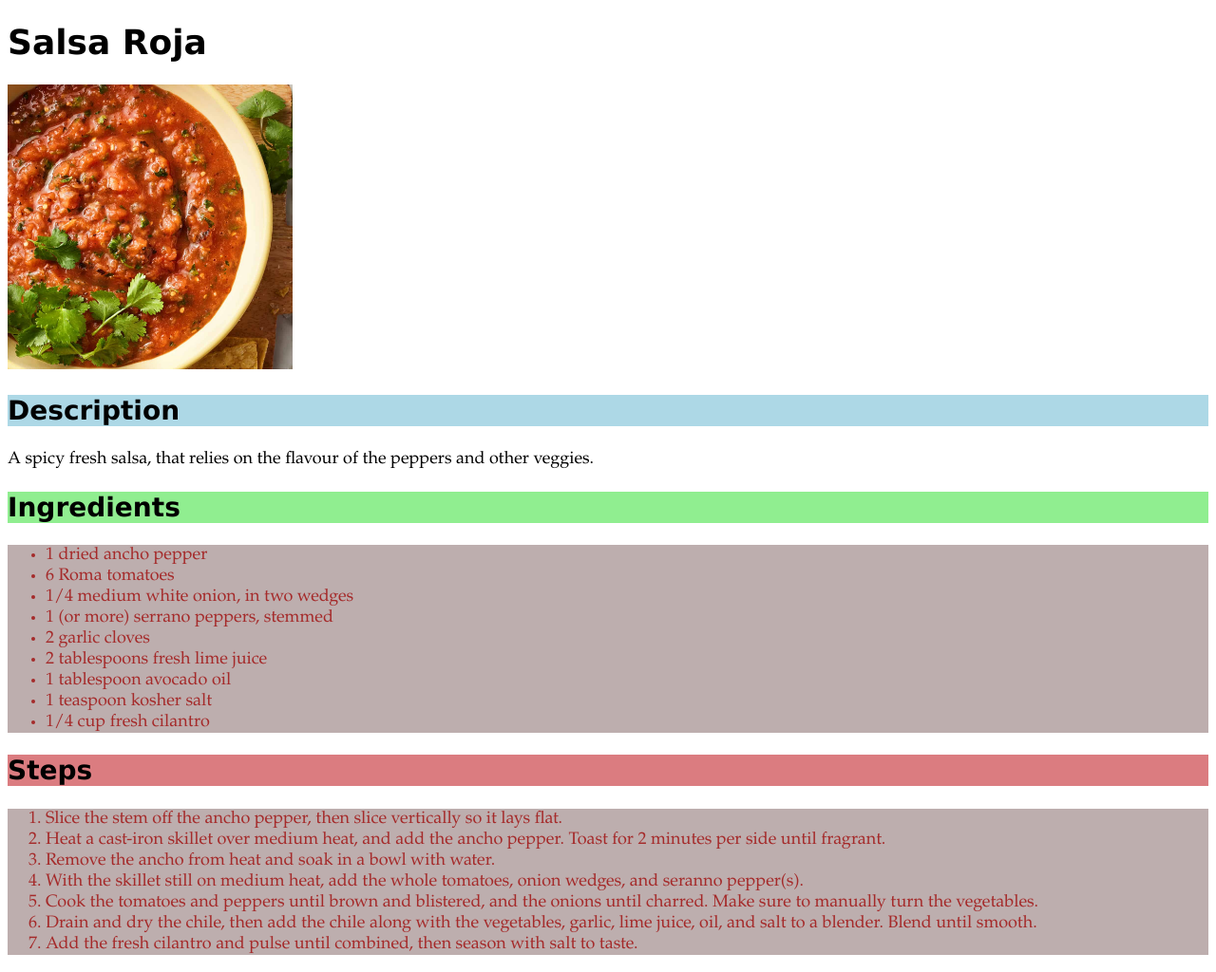
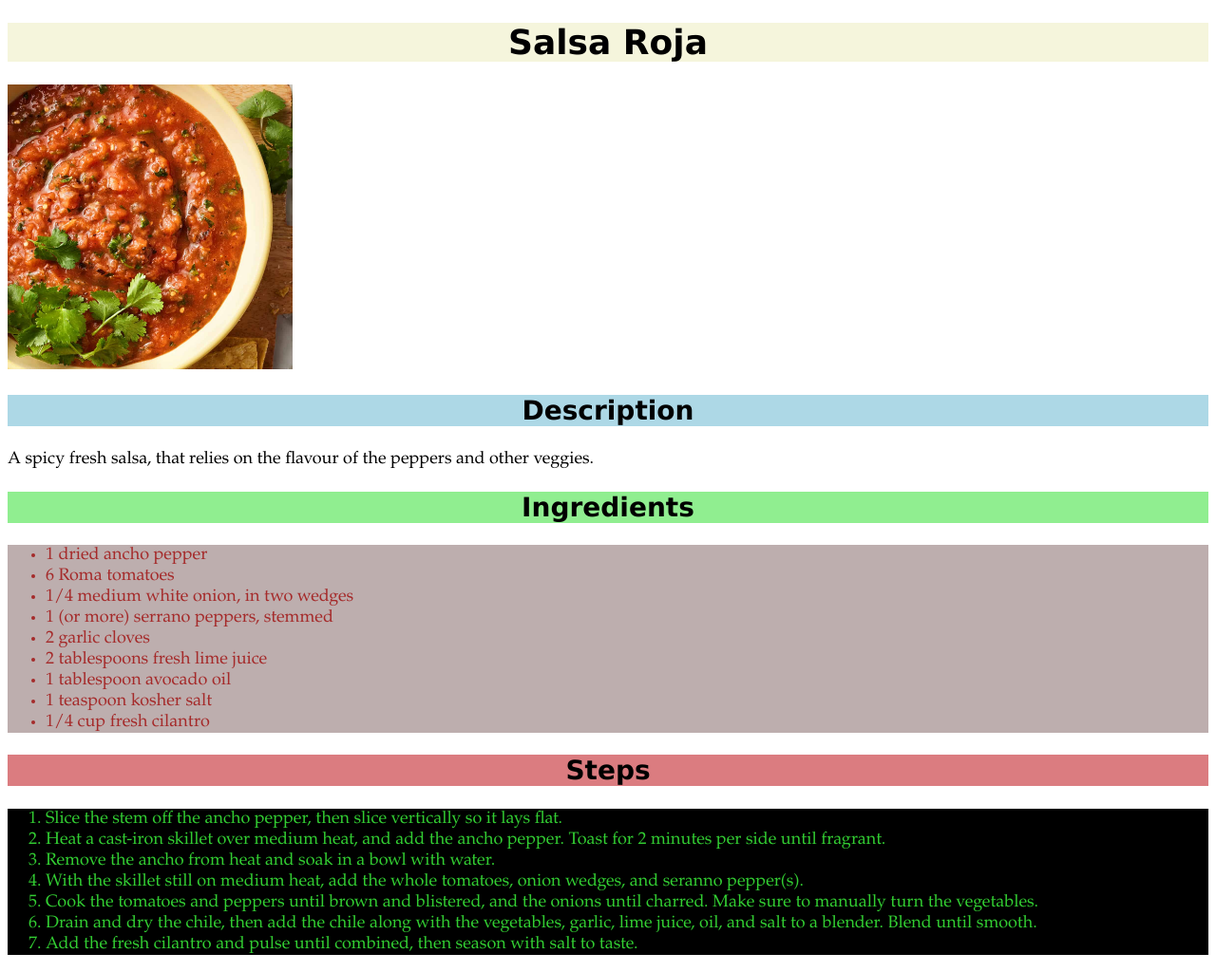
Before and after one commit to admurray1/odin-recipes, a plain HTML site: page recipes/roja.html in a window 1280 px wide. Shown: the whole page at 95% size. Drawn offline with Linux system fonts and the light colour scheme.

Commit message:
Change style further

```diff
--- a/css/styles.css
+++ b/css/styles.css
@@ -5,6 +5,7 @@ img {
 
 h1 {
     font-size: 36px;
+    background-color: beige;
 }
 
 h2 {
@@ -13,11 +14,13 @@ h2 {
 
 h1, h2 {
     font-family: Verdana, Arial, sans-serif;
+    text-align: center;
 }
 
 .link {
     font-family: Arial, sans-serif;
     font-size: 20px;
+    font-weight: 700;
 }
 
 .text {
@@ -37,7 +40,12 @@ h1, h2 {
     background-color: rgb(219, 124, 128);
 }
 
-.list.text {
+.list {
     background-color: rgb(189, 174, 174);
     color: brown;
 }
+
+.steps .list {
+    background-color: black;
+    color: limegreen;
+}
```
